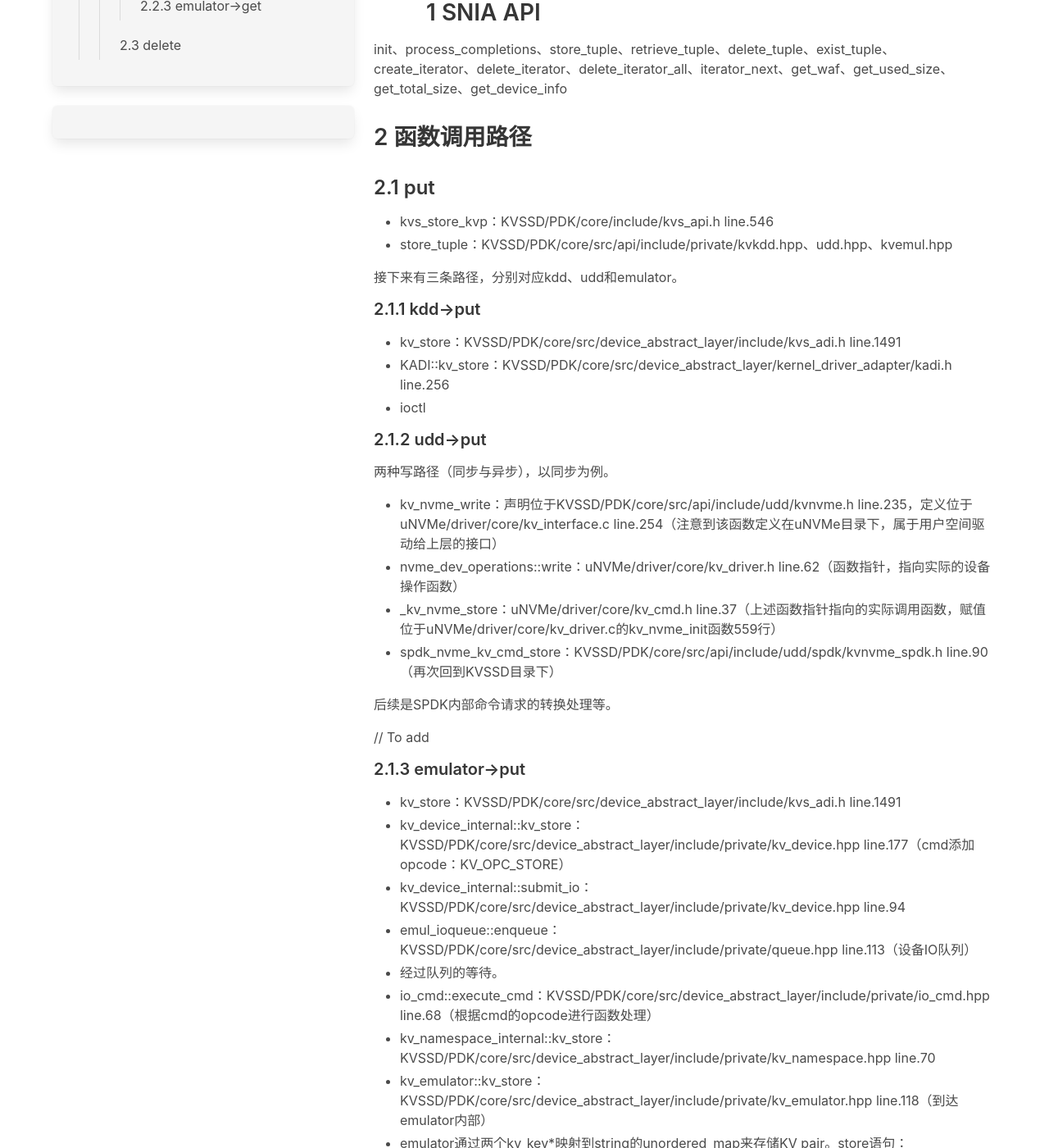
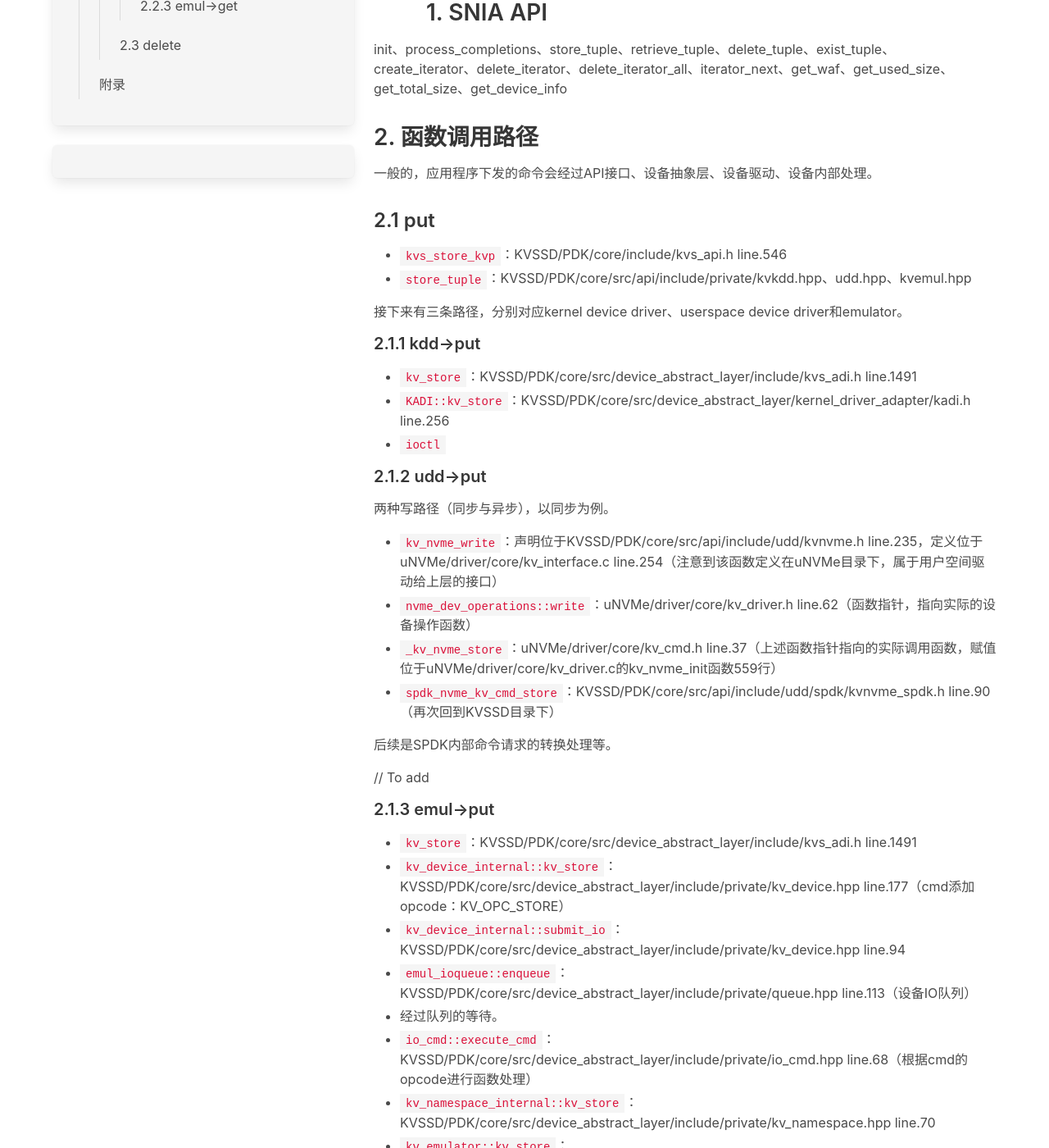
Before and after one commit to haslaboratory/haslaboratory.github.io, a Jekyll site: the page built from _posts/2021-03-31-KVSSD&uNVMe.md, in a window 1280 px wide and 1400 px high, scrolled down 801 px. Shown: the whole window at 82% size. Built offline with Jekyll 4.4.1, drawn with Linux system fonts in a browser that asks for light colours; nearby versions of some CDN libraries; library files that are not in the unit come from our copies; some of the changed text lies outside the part shown.

Commit message:
some highlight

```diff
--- a/_posts/2021-03-31-KVSSD&uNVMe.md
+++ b/_posts/2021-03-31-KVSSD&uNVMe.md
@@ -22,86 +22,96 @@ KVSSD总体结构：
 - spec
     - pdf，SNIA出版的KV存储API标准v1.1
 ---
-## 1 SNIA API
+## 1. SNIA API
 
 init、process_completions、store_tuple、retrieve_tuple、delete_tuple、exist_tuple、create_iterator、delete_iterator、delete_iterator_all、iterator_next、get_waf、get_used_size、get_total_size、get_device_info
 
-## 2 函数调用路径
+## 2. 函数调用路径
+
+一般的，应用程序下发的命令会经过API接口、设备抽象层、设备驱动、设备内部处理。
 
 ### 2.1 put
 
-- kvs_store_kvp：KVSSD/PDK/core/include/kvs_api.h line.546
-- store_tuple：KVSSD/PDK/core/src/api/include/private/kvkdd.hpp、udd.hpp、kvemul.hpp
+- `kvs_store_kvp`：KVSSD/PDK/core/include/kvs_api.h line.546
+- `store_tuple`：KVSSD/PDK/core/src/api/include/private/kvkdd.hpp、udd.hpp、kvemul.hpp
 
-接下来有三条路径，分别对应kdd、udd和emulator。
+接下来有三条路径，分别对应kernel device driver、userspace device driver和emulator。
 
 #### 2.1.1 kdd->put
 
-- kv_store：KVSSD/PDK/core/src/device_abstract_layer/include/kvs_adi.h line.1491
-- KADI::kv_store：KVSSD/PDK/core/src/device_abstract_layer/kernel_driver_adapter/kadi.h line.256
-- ioctl
+- `kv_store`：KVSSD/PDK/core/src/device_abstract_layer/include/kvs_adi.h line.1491
+- `KADI::kv_store`：KVSSD/PDK/core/src/device_abstract_layer/kernel_driver_adapter/kadi.h line.256
+- `ioctl`
 
 #### 2.1.2 udd->put
 
 两种写路径（同步与异步），以同步为例。
-- kv_nvme_write：声明位于KVSSD/PDK/core/src/api/include/udd/kvnvme.h line.235，定义位于uNVMe/driver/core/kv_interface.c line.254（注意到该函数定义在uNVMe目录下，属于用户空间驱动给上层的接口）
-- nvme_dev_operations::write：uNVMe/driver/core/kv_driver.h line.62（函数指针，指向实际的设备操作函数）
-- _kv_nvme_store：uNVMe/driver/core/kv_cmd.h line.37（上述函数指针指向的实际调用函数，赋值位于uNVMe/driver/core/kv_driver.c的kv_nvme_init函数559行）
-- spdk_nvme_kv_cmd_store：KVSSD/PDK/core/src/api/include/udd/spdk/kvnvme_spdk.h line.90（再次回到KVSSD目录下）
+- `kv_nvme_write`：声明位于KVSSD/PDK/core/src/api/include/udd/kvnvme.h line.235，定义位于uNVMe/driver/core/kv_interface.c line.254（注意到该函数定义在uNVMe目录下，属于用户空间驱动给上层的接口）
+- `nvme_dev_operations::write`：uNVMe/driver/core/kv_driver.h line.62（函数指针，指向实际的设备操作函数）
+- `_kv_nvme_store`：uNVMe/driver/core/kv_cmd.h line.37（上述函数指针指向的实际调用函数，赋值位于uNVMe/driver/core/kv_driver.c的kv_nvme_init函数559行）
+- `spdk_nvme_kv_cmd_store`：KVSSD/PDK/core/src/api/include/udd/spdk/kvnvme_spdk.h line.90（再次回到KVSSD目录下）
 
 后续是SPDK内部命令请求的转换处理等。
 
 // To add
 
-#### 2.1.3 emulator->put
+#### 2.1.3 emul->put
 
-- kv_store：KVSSD/PDK/core/src/device_abstract_layer/include/kvs_adi.h line.1491
-- kv_device_internal::kv_store：KVSSD/PDK/core/src/device_abstract_layer/include/private/kv_device.hpp line.177（cmd添加opcode：KV_OPC_STORE）
-- kv_device_internal::submit_io：KVSSD/PDK/core/src/device_abstract_layer/include/private/kv_device.hpp line.94
-- emul_ioqueue::enqueue：KVSSD/PDK/core/src/device_abstract_layer/include/private/queue.hpp line.113（设备IO队列）
+- `kv_store`：KVSSD/PDK/core/src/device_abstract_layer/include/kvs_adi.h line.1491
+- `kv_device_internal::kv_store`：KVSSD/PDK/core/src/device_abstract_layer/include/private/kv_device.hpp line.177（cmd添加opcode：KV_OPC_STORE）
+- `kv_device_internal::submit_io`：KVSSD/PDK/core/src/device_abstract_layer/include/private/kv_device.hpp line.94
+- `emul_ioqueue::enqueue`：KVSSD/PDK/core/src/device_abstract_layer/include/private/queue.hpp line.113（设备IO队列）
 - 经过队列的等待。
-- io_cmd::execute_cmd：KVSSD/PDK/core/src/device_abstract_layer/include/private/io_cmd.hpp line.68（根据cmd的opcode进行函数处理）
-- kv_namespace_internal::kv_store：KVSSD/PDK/core/src/device_abstract_layer/include/private/kv_namespace.hpp line.70
-- kv_emulator::kv_store：KVSSD/PDK/core/src/device_abstract_layer/include/private/kv_emulator.hpp line.118（到达emulator内部）
+- `io_cmd::execute_cmd`：KVSSD/PDK/core/src/device_abstract_layer/include/private/io_cmd.hpp line.68（根据cmd的opcode进行函数处理）
+- `kv_namespace_internal::kv_store`：KVSSD/PDK/core/src/device_abstract_layer/include/private/kv_namespace.hpp line.70
+- `kv_emulator::kv_store`：KVSSD/PDK/core/src/device_abstract_layer/include/private/kv_emulator.hpp line.118（到达emulator内部）
 - emulator通过两个kv_key*映射到string的unordered_map来存储KV pair。store语句：m_map[ks_id].emplace(std::make_pair(new_key, std::move(valstr)));
 
 ### 2.2 get
 
-- kvs_retrieve_kvp：KVSSD/PDK/core/include/kvs_api.h line.476
-- retrieve_tuple：KVSSD/PDK/core/src/api/include/private/kvkdd.hpp、udd.hpp、kvemul.hpp
+- `kvs_retrieve_kvp`：KVSSD/PDK/core/include/kvs_api.h line.476
+- `retrieve_tuple`：KVSSD/PDK/core/src/api/include/private/kvkdd.hpp、udd.hpp、kvemul.hpp
 
 接下来有三条路径，分别对应kdd、udd和emulator。
 
 #### 2.2.1 kdd->get
 
-- kv_retrieve：KVSSD/PDK/core/src/device_abstract_layer/include/kvs_adi.h line.1438
-- KADI::kv_retrieve：KVSSD/PDK/core/src/device_abstract_layer/kernel_driver_adapter/kadi.h line.257
-- ioctl
+- `kv_retrieve`：KVSSD/PDK/core/src/device_abstract_layer/include/kvs_adi.h line.1438
+- `KADI::kv_retrieve`：KVSSD/PDK/core/src/device_abstract_layer/kernel_driver_adapter/kadi.h line.257
+- `ioctl`
 
 #### 2.2.2 udd->get
 
 两种读路径（同步与异步），以同步为例。
-- kv_nvme_read：声明位于KVSSD/PDK/core/src/api/include/udd/kvnvme.h line.265，定义位于uNVMe/driver/core/kv_interface.c line.340（注意到该函数定义在uNVMe目录下，属于用户空间驱动给上层的接口）
-- nvme_dev_operations::read：uNVMe/driver/core/kv_driver.h line.66（函数指针）
-- _kv_nvme_retrieve：uNVMe/driver/core/kv_cmd.h line.39（上述函数指针指向的实际调用函数，赋值位于uNVMe/driver/core/kv_driver.c的kv_nvme_init函数560行）
-- spdk_nvme_kv_cmd_retrieve：KVSSD/PDK/core/src/api/include/udd/spdk/kvnvme_spdk.h line.124（再次回到KVSSD目录下）
+- `kv_nvme_read`：声明位于KVSSD/PDK/core/src/api/include/udd/kvnvme.h line.265，定义位于uNVMe/driver/core/kv_interface.c line.340（注意到该函数定义在uNVMe目录下，属于用户空间驱动给上层的接口）
+- `nvme_dev_operations::read`：uNVMe/driver/core/kv_driver.h line.66（函数指针）
+- `_kv_nvme_retrieve`：uNVMe/driver/core/kv_cmd.h line.39（上述函数指针指向的实际调用函数，赋值位于uNVMe/driver/core/kv_driver.c的kv_nvme_init函数560行）
+- `spdk_nvme_kv_cmd_retrieve`：KVSSD/PDK/core/src/api/include/udd/spdk/kvnvme_spdk.h line.124（再次回到KVSSD目录下）
 
 后续是SPDK内部命令请求的转换处理等。
 
 // To add
 
-#### 2.2.3 emulator->get
+#### 2.2.3 emul->get
 
-- kv_retrieve：KVSSD/PDK/core/src/device_abstract_layer/include/kvs_adi.h line.1438
-- kv_device_internal::kv_retrieve：KVSSD/PDK/core/src/device_abstract_layer/include/private/kv_device.hpp line.176（给cmd加上opcode：KV_OPC_GET）
-- kv_device_internal::submit_io：KVSSD/PDK/core/src/device_abstract_layer/include/private/kv_device.hpp line.94
-- emul_ioqueue::enqueue：KVSSD/PDK/core/src/device_abstract_layer/include/private/queue.hpp line.113（设备IO队列）
+- `kv_retrieve`：KVSSD/PDK/core/src/device_abstract_layer/include/kvs_adi.h line.1438
+- `kv_device_internal::kv_retrieve`：KVSSD/PDK/core/src/device_abstract_layer/include/private/kv_device.hpp line.176（给cmd加上opcode：KV_OPC_GET）
+- `kv_device_internal::submit_io`：KVSSD/PDK/core/src/device_abstract_layer/include/private/kv_device.hpp line.94
+- `emul_ioqueue::enqueue`：KVSSD/PDK/core/src/device_abstract_layer/include/private/queue.hpp line.113（设备IO队列）
 - 经过队列的等待。
-- io_cmd::execute_cmd：KVSSD/PDK/core/src/device_abstract_layer/include/private/io_cmd.hpp line.68（根据cmd的opcode进行函数处理）
-- kv_namespace_internal::kv_retrieve：KVSSD/PDK/core/src/device_abstract_layer/include/private/kv_namespace.hpp line.69
-- kv_emulator::kv_retrieve：KVSSD/PDK/core/src/device_abstract_layer/include/private/kv_emulator.hpp line.119（到达emulator内部）
+- `io_cmd::execute_cmd`：KVSSD/PDK/core/src/device_abstract_layer/include/private/io_cmd.hpp line.68（根据cmd的opcode进行函数处理）
+- `kv_namespace_internal::kv_retrieve`：KVSSD/PDK/core/src/device_abstract_layer/include/private/kv_namespace.hpp line.69
+- `kv_emulator::kv_retrieve`：KVSSD/PDK/core/src/device_abstract_layer/include/private/kv_emulator.hpp line.119（到达emulator内部）
 - emulator内部查找key对应的value，emulator通过两个kv_key* 映射到string的unordered_map来存储KV pair。查询语句：auto it = m_map[ks_id].find((kv_key*)key);
 
 ### 2.3 delete
 
 // To add
+
+## 附录
+
+KVSSD下载：https://github.com/OpenMPDK/KVSSD
+
+uNVMe下载：https://github.com/OpenMPDK/uNVMe
+
+KVS API规范：https://www.snia.org/keyvalue
```
